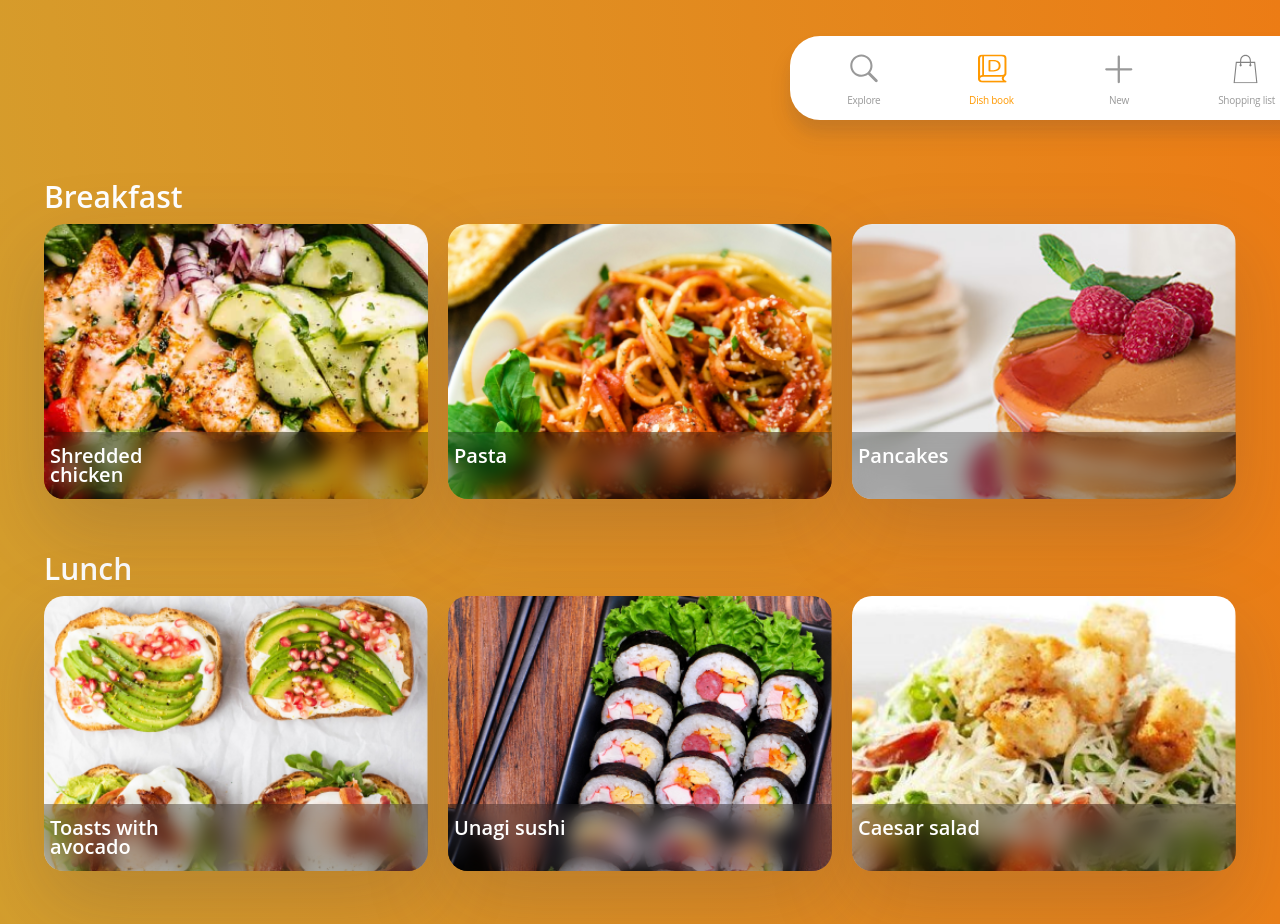
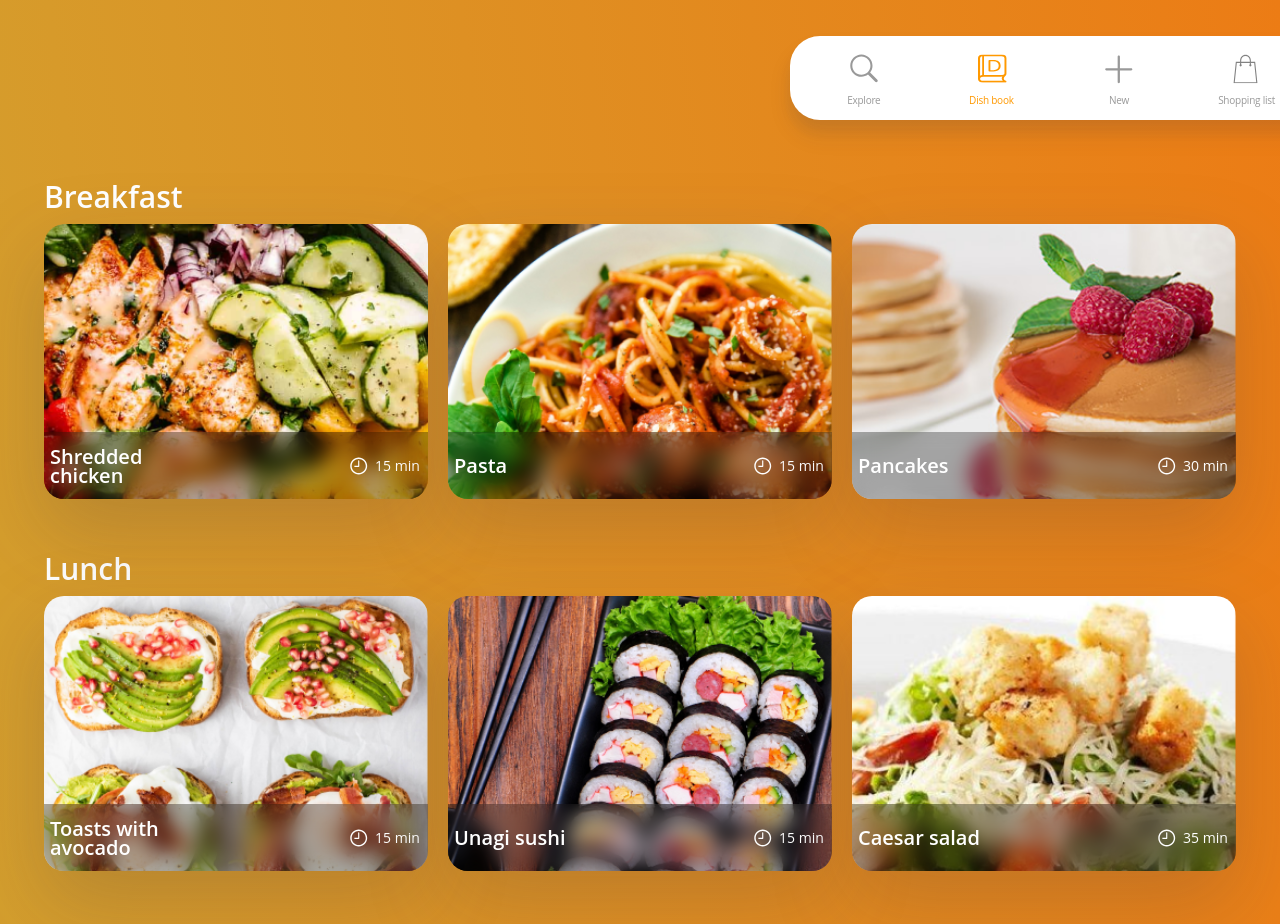
Before and after one commit to DishBookOrg/DishBookWeb, a plain HTML site: page public/dishBook.html in a window 1280 px wide. Shown: the top 924 px of the page. Drawn offline with Linux system fonts and the light colour scheme.

Commit message:
added time for dishes

```diff
--- a/public/css/dishBook.css
+++ b/public/css/dishBook.css
@@ -134,6 +134,9 @@ body {
     bottom: 0;
     border-bottom-left-radius: 20px;
     border-bottom-right-radius: 20px;
+    display: flex;
+    flex-direction: row;
+    align-items: center;
 }
 
 .small-card-text-inside {
@@ -141,6 +144,14 @@ body {
     font-size: 20px;
     line-height: 19px;
     color: #FFFFFF;
-    margin: 14px 50px 0 6px;
+    margin: 0px 160px 0 6px;
     width: 140px;
 }
+
+.time-text {
+    font-style: normal;
+    font-weight: normal;
+    font-size: 14px;
+    line-height: 20px;
+    color: #FFFFFF;
+}
--- a/public/dishBook.html
+++ b/public/dishBook.html
@@ -58,6 +58,10 @@
                         <p class="small-card-text-inside">
                             Shredded chicken
                         </p>
+                        <img src="./img/time.svg">
+                        <p class="time-text">
+                            15 min
+                        </p>
                     </div>
                 </div>
                 <div class="small-card-1" style="background:url(./img/DishCard/small-card-1.2.png); background-size: cover; background-repeat: no-repeat;">
@@ -65,12 +69,20 @@
                         <p class="small-card-text-inside">
                             Pasta
                         </p>
+                        <img src="./img/time.svg">
+                        <p class="time-text">
+                            15 min
+                        </p>
                     </div>
                 </div>
                 <div class="small-card-1" style="background:url(./img/DishCard/small-card-1.3.png); background-size: cover; background-repeat: no-repeat;">
                     <div class="small-card-text-block">
                         <p class="small-card-text-inside">
                             Pancakes
+                        </p>
+                        <img src="./img/time.svg">
+                        <p class="time-text">
+                            30 min
                         </p>
                     </div>
                 </div>
@@ -88,12 +100,20 @@
                         <p class="small-card-text-inside">
                             Toasts with avocado
                         </p>
+                        <img src="./img/time.svg">
+                        <p class="time-text">
+                            15 min
+                        </p>
                     </div>
                 </div>
                 <div class="small-card-2" style="background:url(./img/DishCard/small-card-2.2.png); background-size: cover; background-repeat: no-repeat;">
                     <div class="small-card-text-block">
                         <p class="small-card-text-inside">
                             Unagi sushi
+                        </p>
+                        <img src="./img/time.svg">
+                        <p class="time-text">
+                            15 min
                         </p>
                     </div>
                 </div>
@@ -102,6 +122,10 @@
                         <p class="small-card-text-inside">
                             Сaesar salad
                         </p>
+                        <img src="./img/time.svg">
+                        <p class="time-text">
+                            35 min
+                        </p>
                     </div>
                 </div>
             </div>
```
